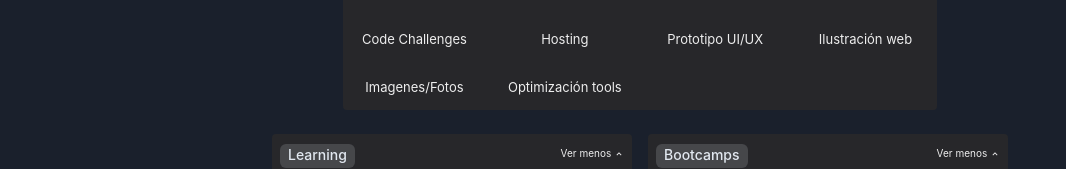
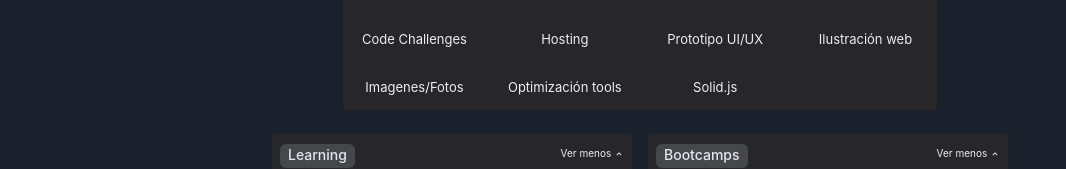
Before and after one commit to rodriabregu/resources-page, a React (Vite) app: page / in a window 1280 px wide. Shown: the part 364-533 px from the top of the page, without its empty margins (0-1066 px from the left). Built offline with nearby package versions, Linux system fonts and the light colour scheme.

Commit message:
feat/solidjs-resource

```diff
--- a/src/App.tsx
+++ b/src/App.tsx
@@ -14,6 +14,7 @@ import {
   dataOptimization,
   dataPrototyping,
   dataRoadmap,
+  dataSolidjs,
   dataWebFonts,
   dataWebIllustrations
 } from 'data/resourcing'
@@ -40,7 +41,8 @@ const titles: string[] = [
   'Prototipo UI/UX',
   'Ilustración web',
   'Imagenes/Fotos',
-  'Optimización tools'
+  'Optimización tools',
+  'Solid.js'
 ]
 
 function App() {
@@ -87,7 +89,7 @@ function App() {
 
         <WrapperLayout>
           <ResourceLayout title={'Optimización tools'} data={dataOptimization} />
-          {/* <ResourceLayout title={'Fuentes web'} data={dataWebFonts} /> */}
+          <ResourceLayout title={'Solid.js'} data={dataSolidjs} />
         </WrapperLayout>
       </Flex>
       <Center>
--- a/src/data/resourcing.ts
+++ b/src/data/resourcing.ts
@@ -412,7 +412,19 @@ export const dataOptimization = [
 
 export const dataSolidjs = [
   {
-    name: 'Hope-UI',
+    name: 'Solid.js (oficial)',
+    link: 'https://www.solidjs.com/'
+  },
+  {
+    name: 'Hope-UI (similar Chakra-UI)',
     link: 'https://hope-ui.com/'
+  },
+  {
+    name: 'Solid code ejemplos',
+    link: 'https://codesandbox.io/examples/package/solid-js'
+  },
+  {
+    name: 'Solid Learn Playlist (en) 🎥',
+    link: 'https://www.youtube.com/playlist?list=PLtLhzwNMDs1fMi43erQSzXD49Y4p0TniU'
   }
 ]
```
